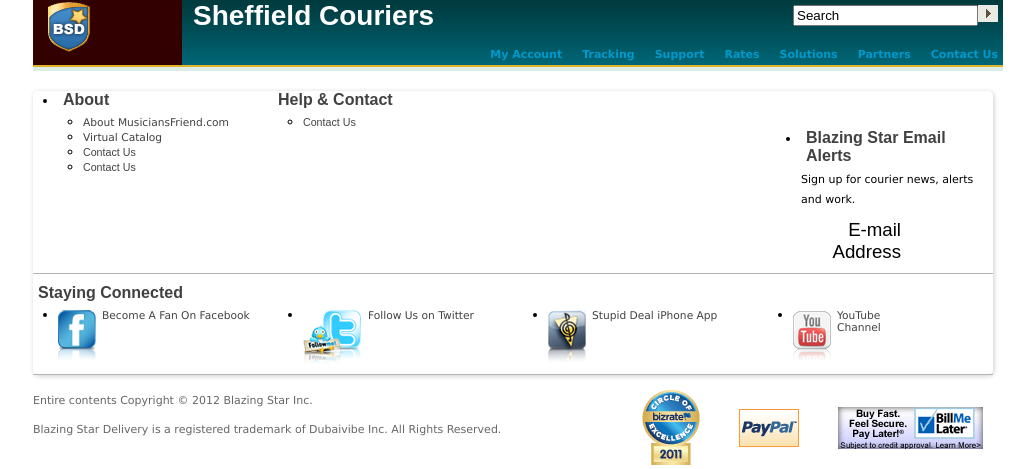
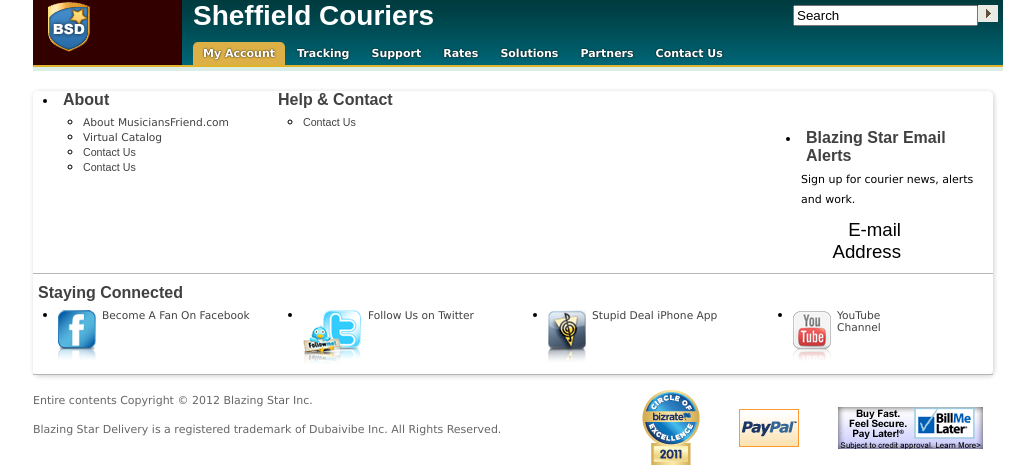
Before and after one commit to syeedshah/blazingstardelivery, a CodeIgniter app: page /index.php/logincontroller/index in a window 1280 px wide. Shown: the top 469 px of the page, without its empty margins (122-1156 px from the left). Run offline with CodeIgniter, Linux system fonts and the light colour scheme; some libraries are stand-ins or nearby versions.

Commit message:
Left aligned main menu and styled into tabs.

```diff
--- a/ci/blazingstar/views/header.php
+++ b/ci/blazingstar/views/header.php
@@ -42,7 +42,7 @@
 		<!-- begin primary navigation -->
 		<div id="nav1">
 			<ul>
-				<li><a href="#">My Account</a></li>
+				<li><a href="#" class="active">My Account</a></li>
 				<li><a href="#">Tracking</a></li>
 				<li><a href="#">Support</a></li>
 				<li><a href="#">Rates</a></li>
--- a/ci/media/css/home.css
+++ b/ci/media/css/home.css
@@ -66,8 +66,8 @@ color: #a90329;
 /** navigation css start **/
 #nav1 {
 	position: absolute;
-	bottom: 10px;
-	right: 5px;
+	bottom: 6px;
+	left: 160px;
 }
 #nav1 ul {
 	float: right;
@@ -78,10 +78,28 @@ color: #a90329;
 #nav1 li {
 	float: left;
 	text-align: center;
-	margin: 0 10px 0 10px;
+	margin: 0 1px 0 1px;
 }
 #nav1 li:first-child {margin-left: 0;}
 #nav1 li:last-child {margin-right: 0;}
+#nav1 a {
+	color: #fff;
+	background: transparent;
+	display: block;
+	padding: 5px 10px 5px 10px;
+	/* css3 */
+	-moz-border-radius-topleft: 5px;
+	-moz-border-radius-topright: 5px;
+	-moz-border-radius-bottomright: 0px;
+	-moz-border-radius-bottomleft: 0px;
+	-webkit-border-radius: 5px 5px 0px 0px;
+	border-radius: 5px 5px 0px 0px;
+	text-shadow: 0px 0px 2px #000000;
+	filter: dropshadow(color=#000000, offx=0, offy=0);
+}
+#nav1 a:hover, #nav1 a.active {
+	background: #dcb046;
+}
 /** navigation css end **/
 
 
```
